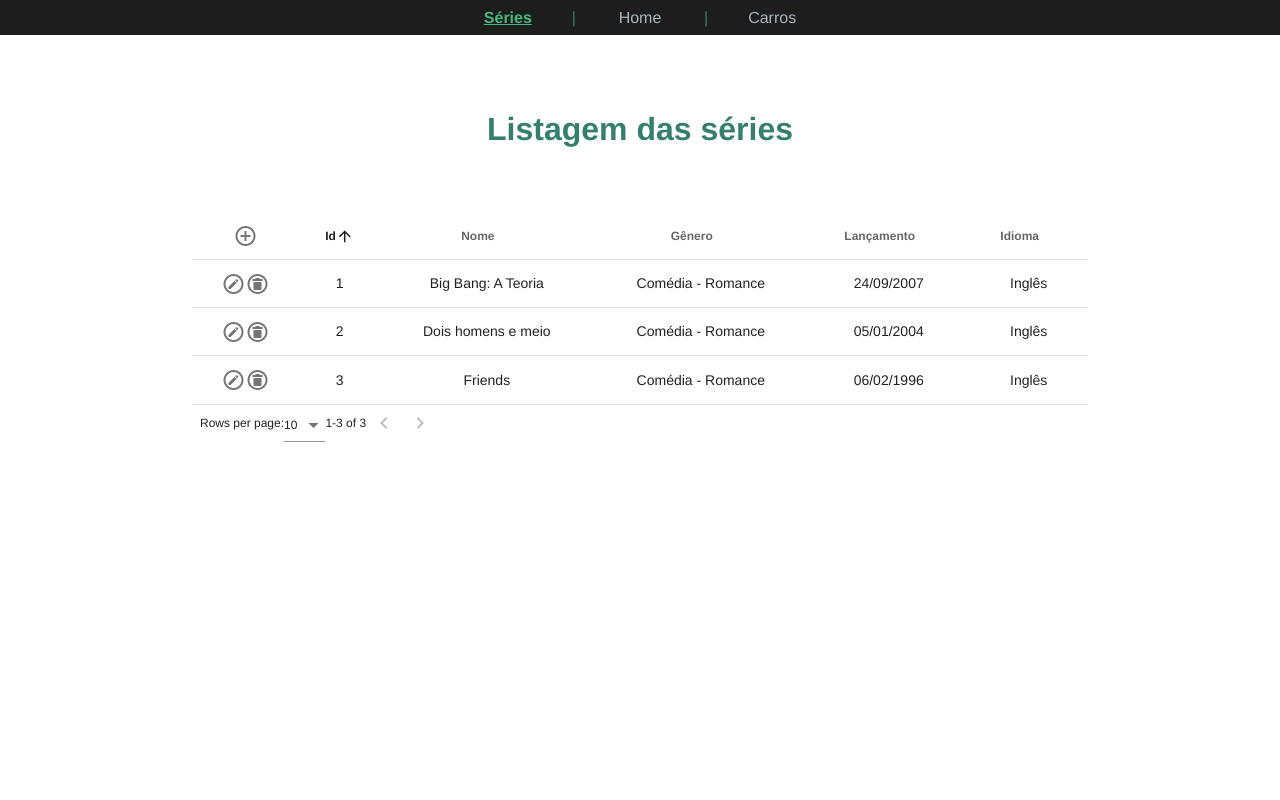
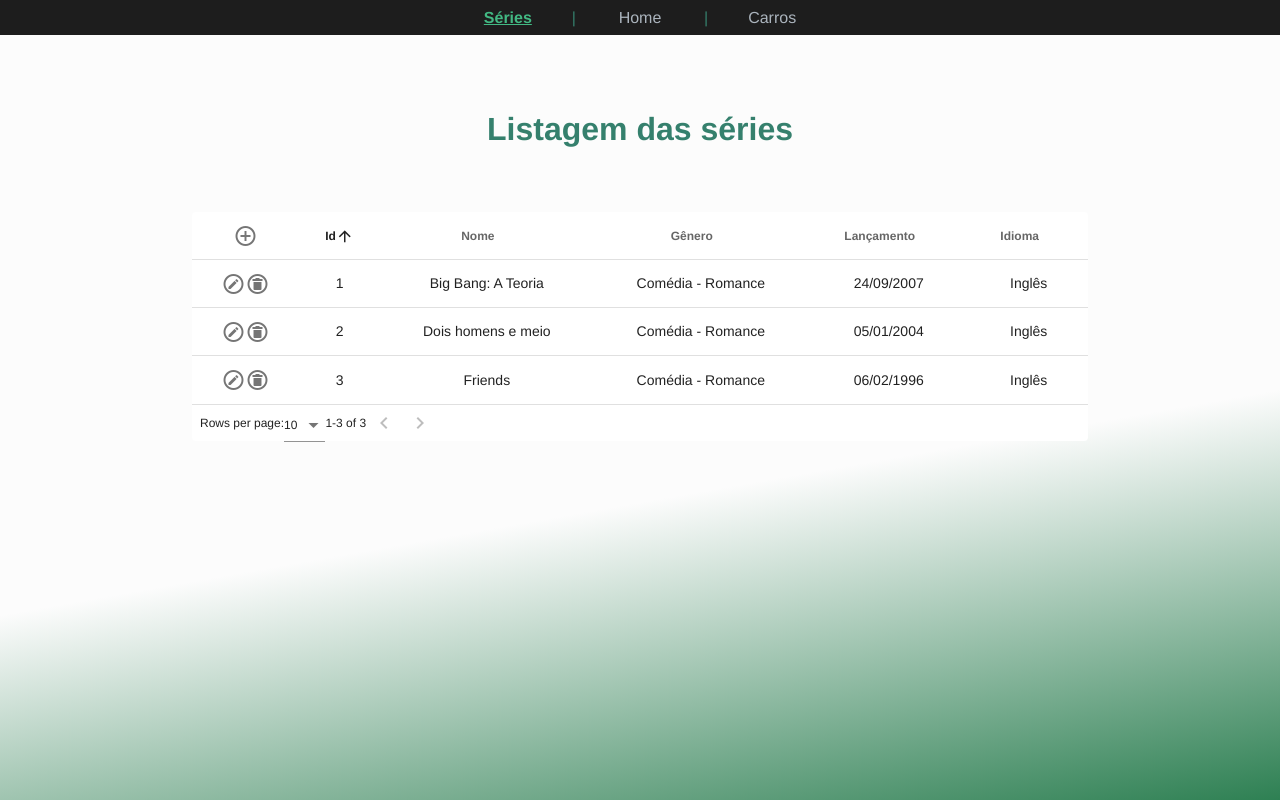
Before and after one commit to CleitonJB/Vue-ProjetoFinal, a Vue app: page /series in a window 1280 px wide. Built offline with nearby package versions, Linux system fonts and the light colour scheme; data requests are answered from the project's data file.

Commit message:
Change app background color

```diff
--- a/src/App.vue
+++ b/src/App.vue
@@ -20,6 +20,10 @@
     -moz-osx-font-smoothing: grayscale;
     text-align: center;
     color: #35806d;
+
+    height: 100vh;
+
+    background: linear-gradient(350deg, #2e8053, #fcfcfc 40%);
   }
 
   #nav {
```
